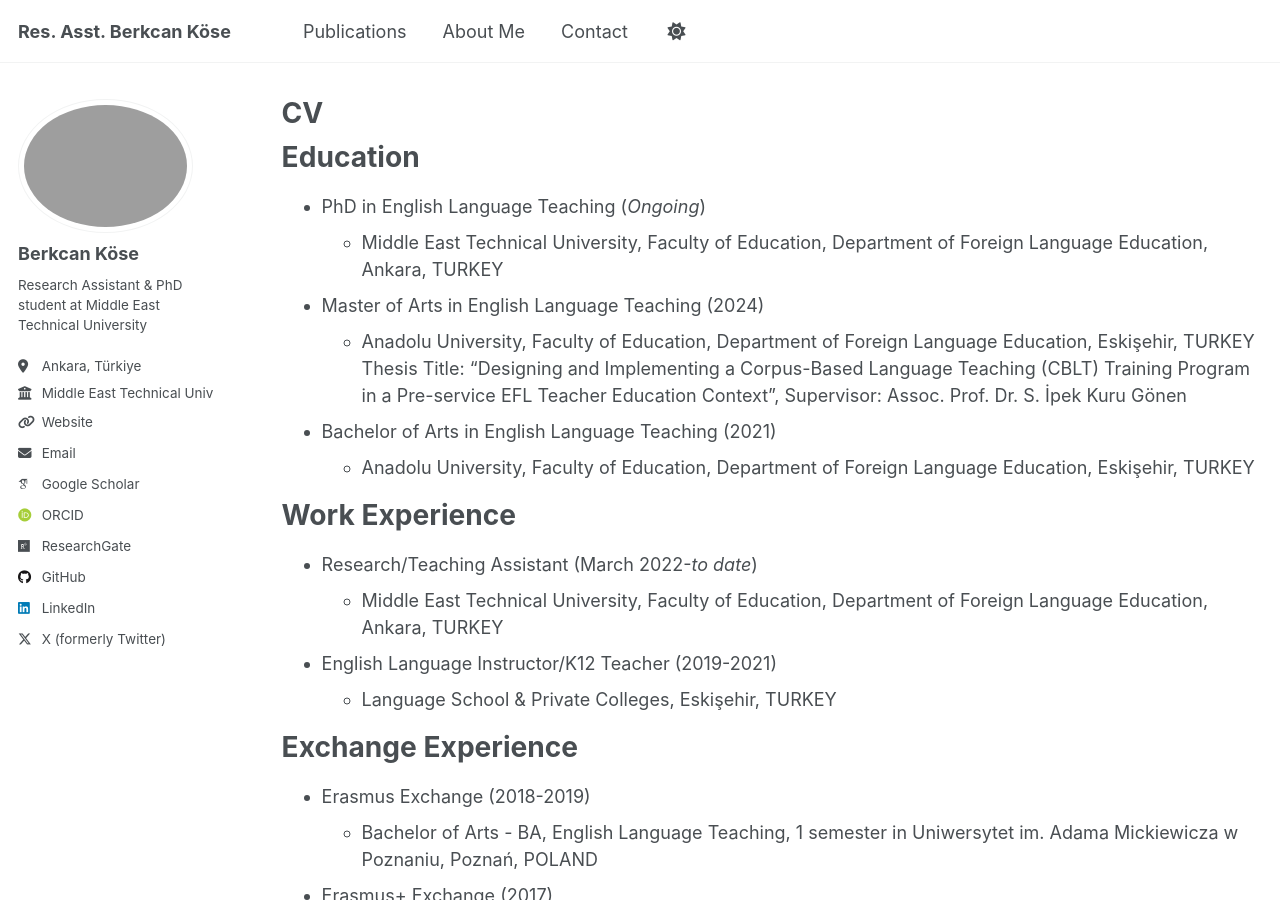
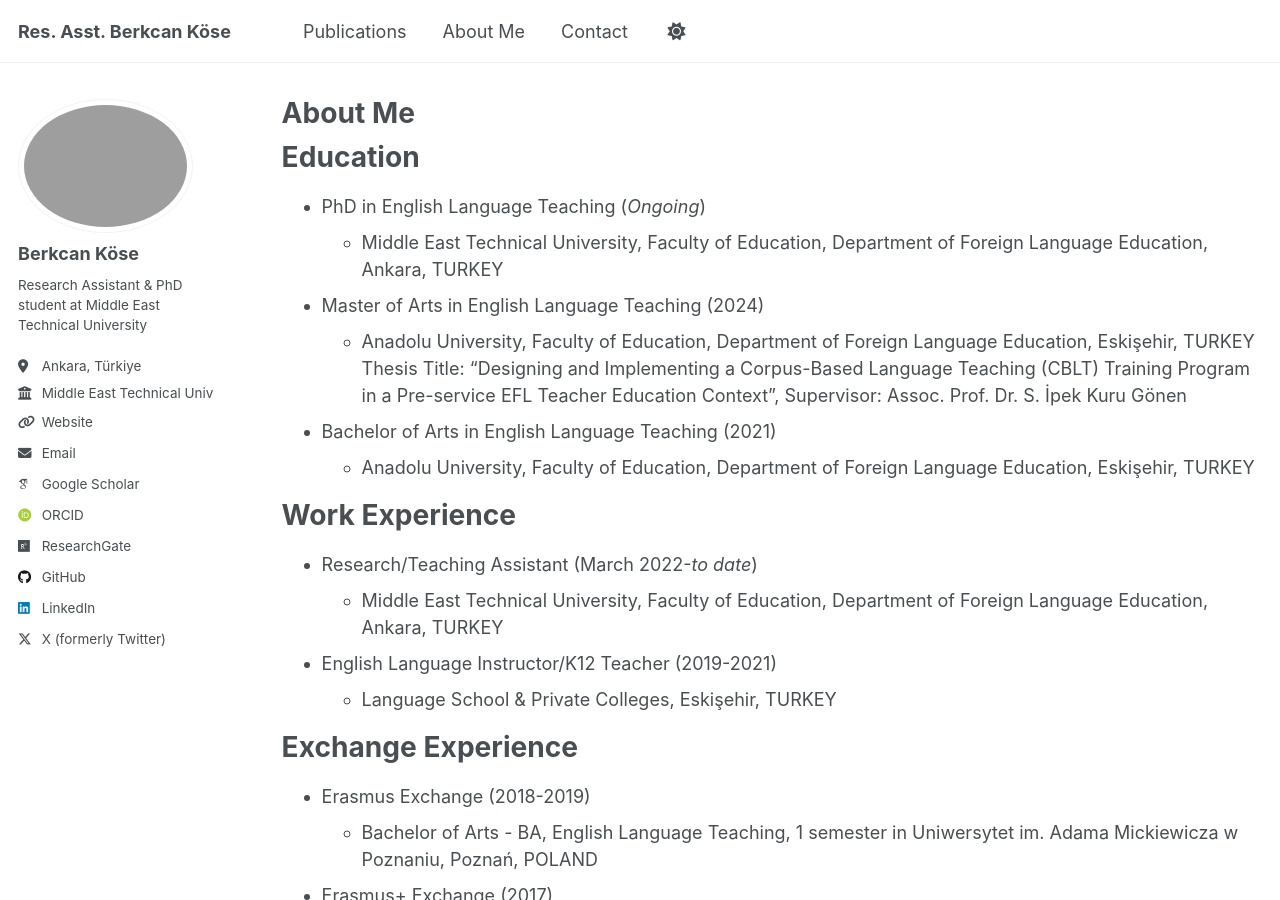
Before and after one commit to berkcankose/berkcankose.github.io, a Jekyll site: the page built from _pages/cv.md, in a window 1280 px wide and 900 px high. Built offline with Jekyll 4.4.1, drawn with Linux system fonts in a browser that asks for light colours; some web fonts are replaced.

Commit message:
Update cv.md

```diff
--- a/_pages/cv.md
+++ b/_pages/cv.md
@@ -1,7 +1,7 @@
 ---
 layout: archive
-title: "CV"
-permalink: /cv/
+title: "About Me"
+permalink: /aboutme/
 author_profile: true
 redirect_from:
   - /resume
```
